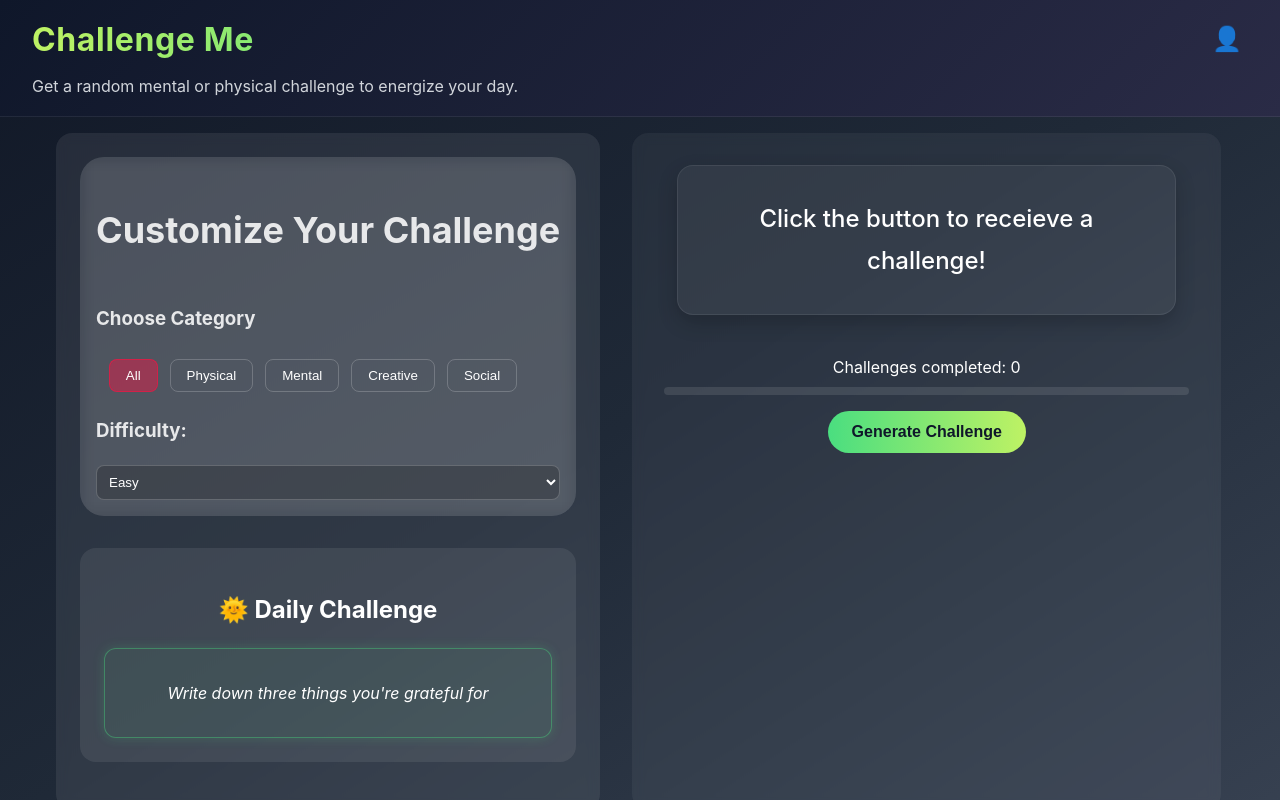
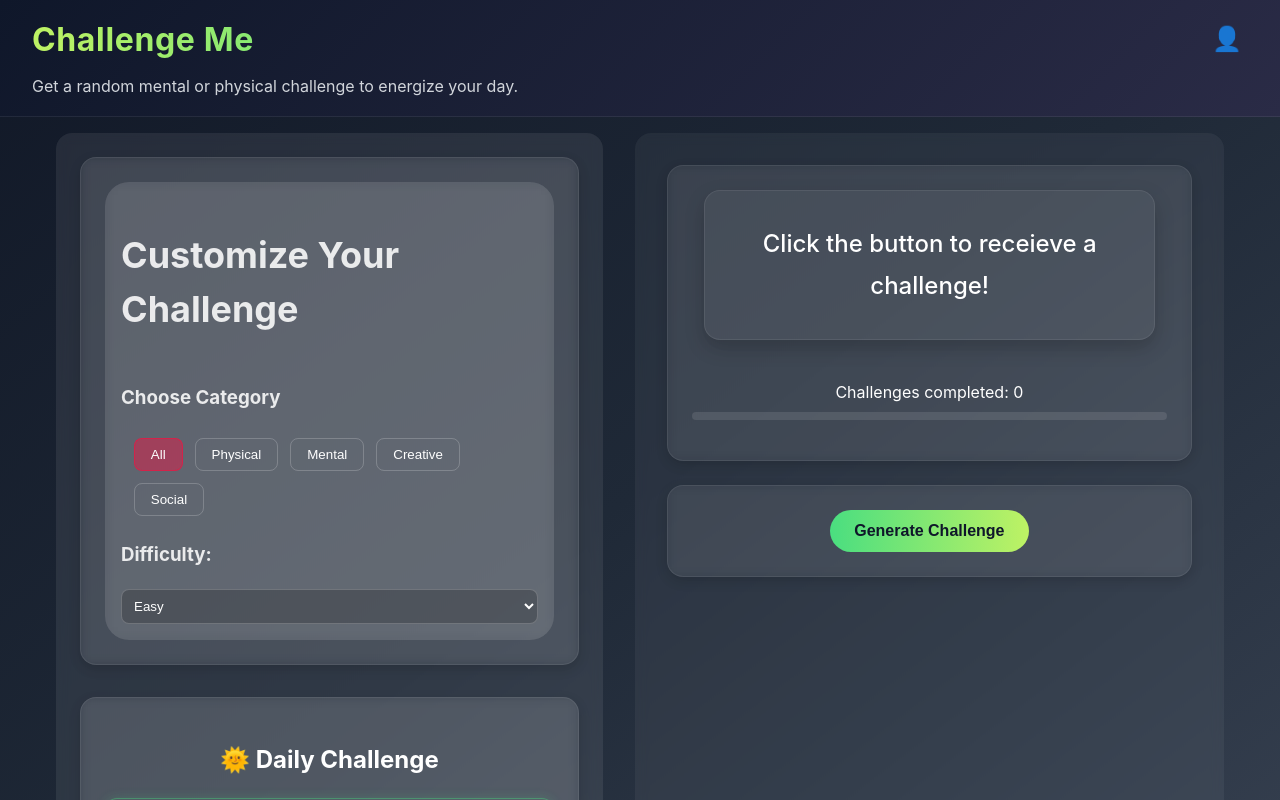
Before and after one commit to robertoandino/challenge-me, a React (Vite) app: page / in a window 1280 px wide. Shown: the top 800 px of the page. Built offline with nearby package versions, Linux system fonts and the light colour scheme.

Commit message:
Added css for section cards.

```diff
--- a/src/pages/Home.css
+++ b/src/pages/Home.css
@@ -73,6 +73,17 @@ html, body {
     display: flex;
     flex-direction: column;
     background: linear-gradient(to bottom right, #111827, #1F2937, #374151);
+}
+
+.section-card {
+    background: rgba(255, 255, 255, 0.05);
+    border: 1px solid rgba(255, 255, 255, 0.08);
+    border-radius: 1rem;
+    padding: 1.5rem;
+    margin-bottom: 1.5rem;
+    box-shadow: 0 4px 12px rgba(0,0,0,0.15);
+    backdrop-filter: blur(6px);
+    transition: transform 0.2s ease, box-shadow 0.3s ease;
 }
 
 .page-content {
```
